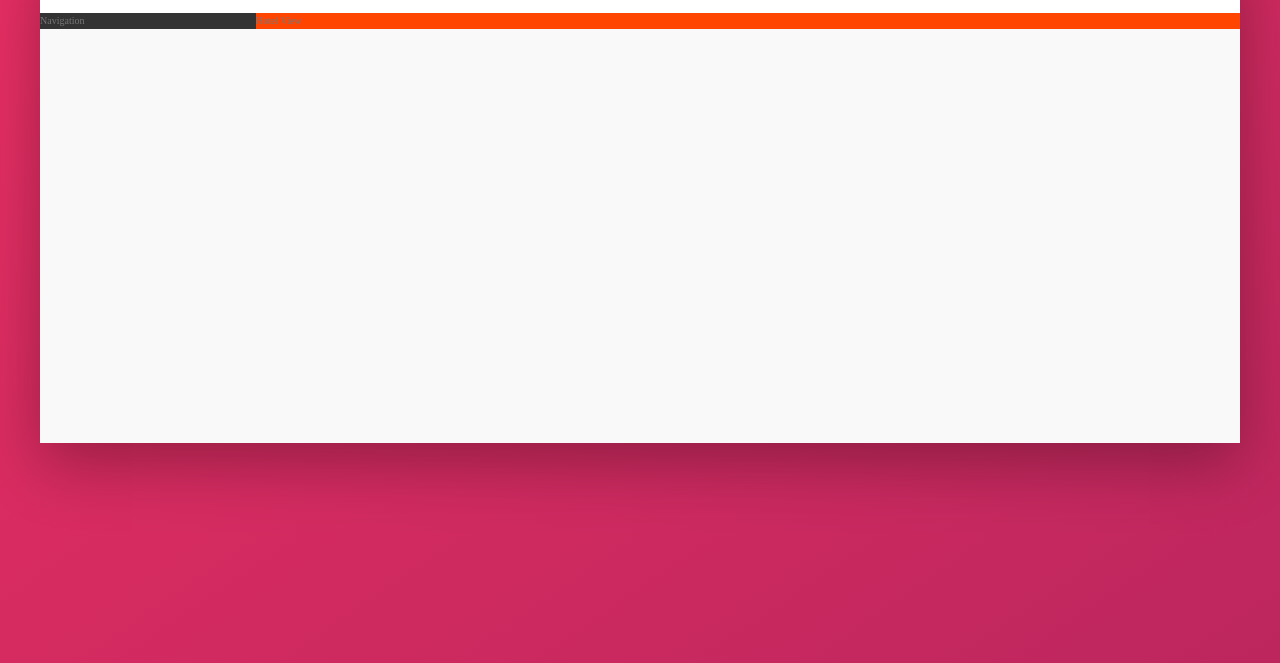
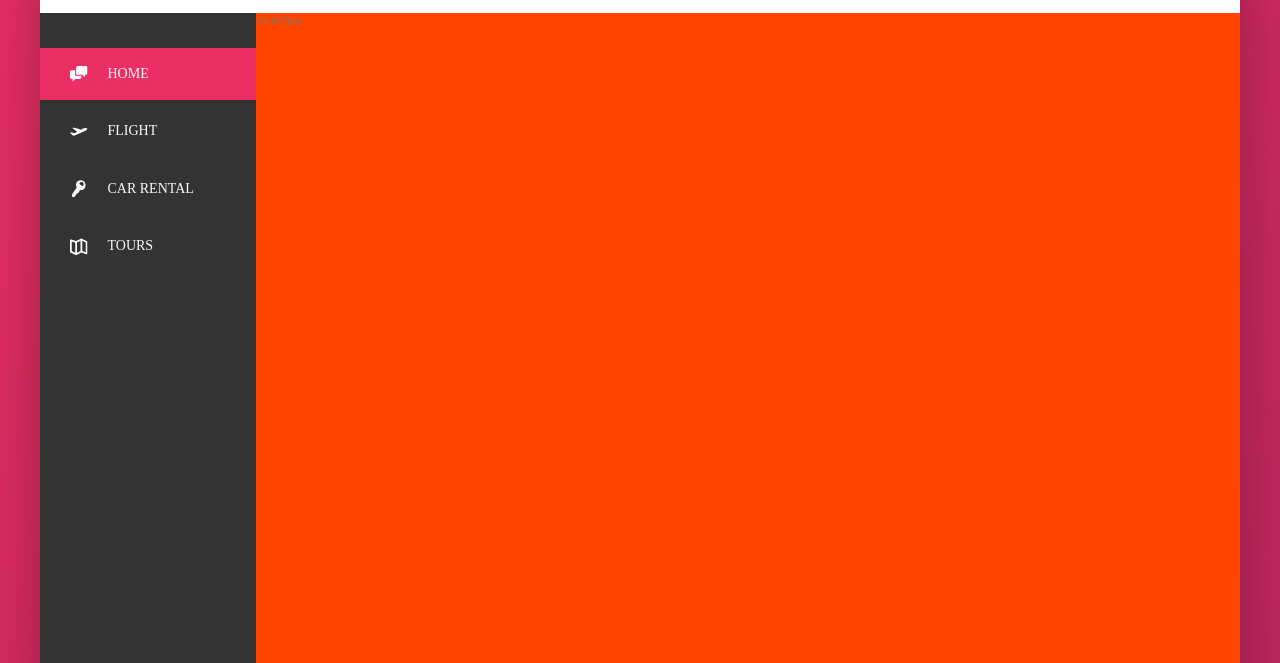
Before and after one commit to Mark-DSouza/Trillo, a website: page index.html in a window 1280 px wide. Shown: the part 137-800 px from the top of the page. Drawn offline with Linux system fonts and the light colour scheme.

Commit message:
Finished styling Side Navigation

```diff
--- a/index.html
+++ b/index.html
@@ -47,7 +47,47 @@
             </header>
             <div class="content">
                 <nav class="sidebar">
-                    Navigation
+                    <ul class="side-nav">
+                        <li class="side-nav__item side-nav__item--active">
+                            <a href="#" class="side-nav__link">
+                                <svg class="side-nav__icon">
+                                    <use xlink:href="img/sprite.svg#icon-chat"></use>
+                                </svg>
+                                <span>Home</span>
+                            </a>
+                        </li>
+
+                        <li class="side-nav__item">
+                            <a href="#" class="side-nav__link">
+                                <svg class="side-nav__icon">
+                                    <use xlink:href="img/sprite.svg#icon-aircraft-take-off"></use>
+                                </svg>
+                                <span>Flight</span>
+                            </a>
+                        </li>
+
+                        <li class="side-nav__item">
+                            <a href="#" class="side-nav__link">
+                                <svg class="side-nav__icon">
+                                    <use xlink:href="img/sprite.svg#icon-key"></use>
+                                </svg>
+                                <span>Car Rental</span>
+                            </a>
+                        </li>
+
+                        <li class="side-nav__item">
+                            <a href="#" class="side-nav__link">
+                                <svg class="side-nav__icon">
+                                    <use xlink:href="img/sprite.svg#icon-map"></use>
+                                </svg>
+                                <span>Tours</span>
+                            </a>
+                        </li>
+                    </ul>
+
+                    <div class="legal">
+                        &copy; 2017 by Trillo. All rights reserved.
+                    </div>
                 </nav>
                 <main class="hotel-view">
                     Hotel View
--- a/sass/_components.scss
+++ b/sass/_components.scss
@@ -131,3 +131,77 @@
     }
 
 }
+
+
+/////////////////////////////////////////////////////////////
+// SIDE NAVIGATION
+.side-nav{
+    font-size: 1.4rem;
+    list-style: none;
+    margin-top: 3.5rem;
+
+    &__item{
+        position: relative;
+
+        &:not(:last-child){
+            margin-bottom: .5rem;
+        }
+    }
+
+    &__item::before{
+        content: "";
+        position: absolute;
+        top: 0;
+        left: 0;
+        background-color: var(--color-primary);
+        height: 100%;
+        width: 3px;
+        transform: scaleY(0);
+        transition: transform .2s,
+                    width .4s cubic-bezier(1, 0, 0, 1) .2s,
+                    background-color: .1s;
+    }
+
+    &__item:hover::before,
+    &__item--active::before{
+        transform: scaleY(1);
+        width: 100%;
+    }
+
+    &__item:active::before{
+        background-color: var(--color-primary-light);
+    }
+
+    &__link:link,
+    &__link:visited{
+        color: var(--color-grey-light-1);
+        text-decoration: none;
+        text-transform: uppercase;
+        display: block;
+        padding: 1.5rem 3rem;
+
+        display: flex;
+        align-items: center;
+
+        position: relative;
+        z-index: 10;
+    }
+
+    &__icon{
+        height: 1.75rem;
+        width: 1.75rem;
+        margin-right: 2rem;
+        fill: currentColor;
+    }
+}
+
+
+
+/////////////////////////////////////////////////////////////
+// LEGAL TEXT
+.legal{
+    font-size: 1.2rem;
+    color: var(--color-grey-light-4);
+    text-align: center;
+    padding: 2.5rem;
+}
--- a/sass/_layout.scss
+++ b/sass/_layout.scss
@@ -28,9 +28,18 @@
 .sidebar{
     background-color: var(--color-grey-dark-1);
     flex: 0 0 18%;
+
+    display: flex;
+    flex-direction: column;
+    justify-content: space-between;
 }
 
 .hotel-view{
+    background-color: #fff;
+
+    // TESTING
     background-color: orangered;
+    height: 80rem;
+
     flex: 1;
 }
```
Also changed, not shown: css/style.css.
